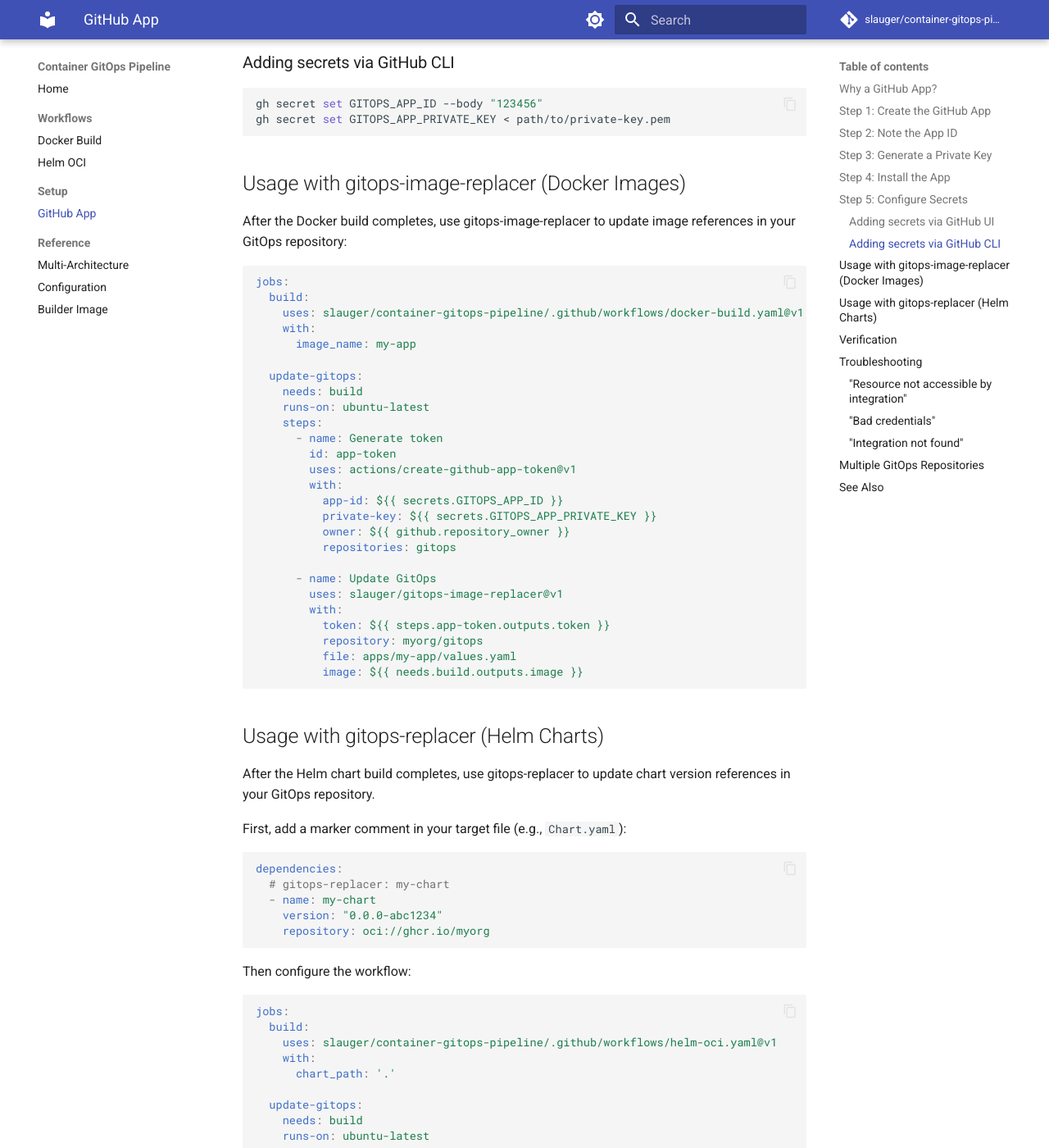
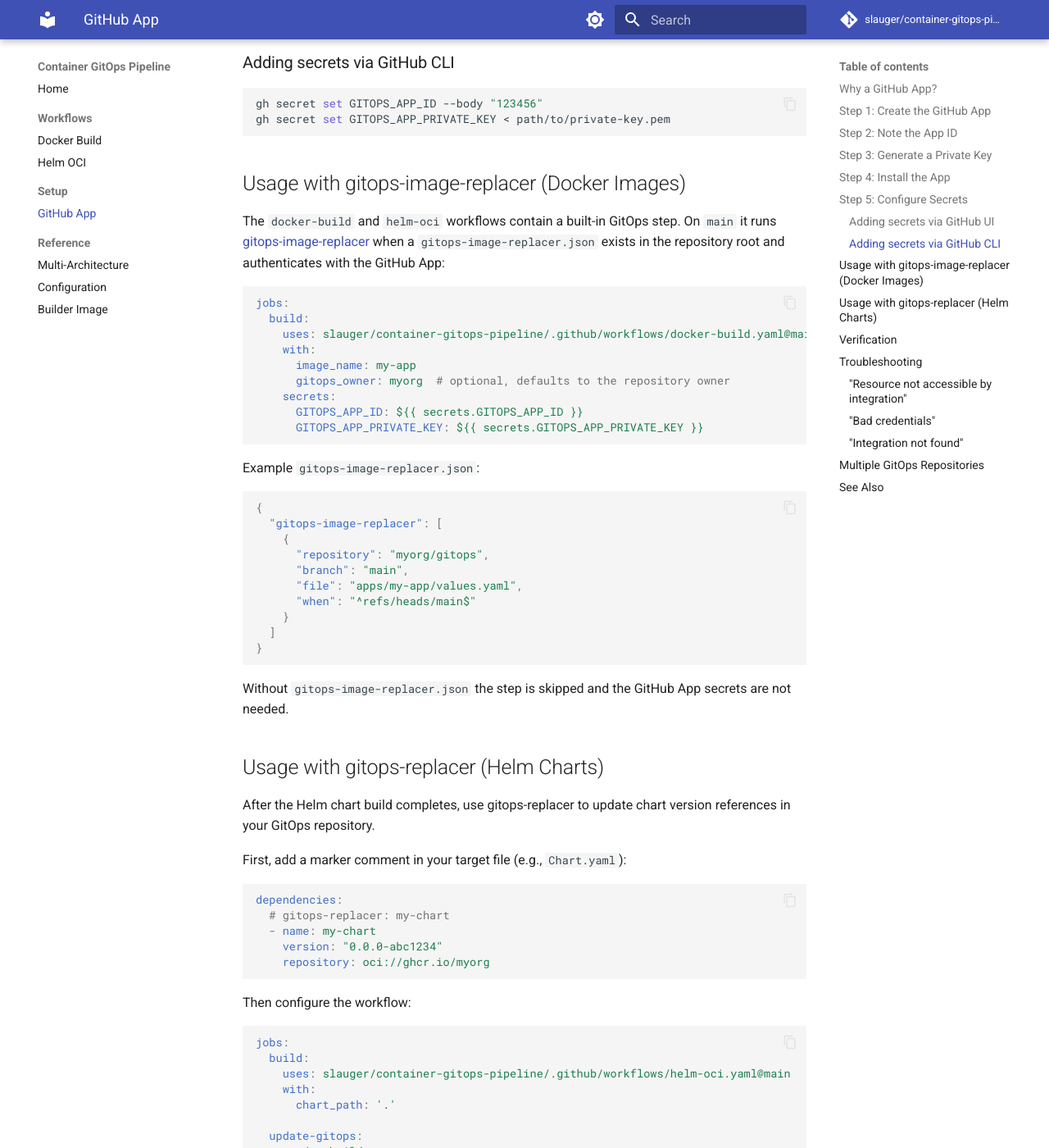
Before and after one commit to slauger/container-gitops-pipeline, an MkDocs documentation site: the page built from docs/github-app.md, in a window 1280 px wide and 1400 px high, scrolled down 2819 px. Shown: the whole window at 82% size. Built offline with MkDocs 1.6.1 and Material for MkDocs 9.7.7, drawn with Linux system fonts in a browser that asks for light colours; comment, search, counter and statistics services are not loaded.

Commit message:
docs: fix workflow references and document current inputs and secrets
- replace @v1 with @main in all examples, there is no v1 tag; add a note
  on pinning a release tag
- configuration: add gitops_owner input and GITOPS_APP_* secrets, add
  secrets table for helm-oci, clarify which semantic-release plugins
  are installed and fix the custom config example accordingly
- github-app: describe the built-in GitOps step instead of a
  non-existent gitops-image-replacer action
- README: do not claim that all tools are pinned

````diff
--- a/docs/github-app.md
+++ b/docs/github-app.md
@@ -103,36 +103,36 @@ gh secret set GITOPS_APP_PRIVATE_KEY < path/to/private-key.pem
 
 ## Usage with gitops-image-replacer (Docker Images)
 
-After the Docker build completes, use gitops-image-replacer to update image references in your GitOps repository:
+The `docker-build` and `helm-oci` workflows contain a built-in GitOps step. On `main` it runs [gitops-image-replacer](https://github.com/slauger/gitops-image-replacer) when a `gitops-image-replacer.json` exists in the repository root and authenticates with the GitHub App:
 
 ```yaml
 jobs:
   build:
-    uses: slauger/container-gitops-pipeline/.github/workflows/docker-build.yaml@v1
+    uses: slauger/container-gitops-pipeline/.github/workflows/docker-build.yaml@main
     with:
       image_name: my-app
+      gitops_owner: myorg  # optional, defaults to the repository owner
+    secrets:
+      GITOPS_APP_ID: ${{ secrets.GITOPS_APP_ID }}
+      GITOPS_APP_PRIVATE_KEY: ${{ secrets.GITOPS_APP_PRIVATE_KEY }}
+```
 
-  update-gitops:
-    needs: build
-    runs-on: ubuntu-latest
-    steps:
-      - name: Generate token
-        id: app-token
-        uses: actions/create-github-app-token@v1
-        with:
-          app-id: ${{ secrets.GITOPS_APP_ID }}
-          private-key: ${{ secrets.GITOPS_APP_PRIVATE_KEY }}
-          owner: ${{ github.repository_owner }}
-          repositories: gitops
+Example `gitops-image-replacer.json`:
 
-      - name: Update GitOps
-        uses: slauger/gitops-image-replacer@v1
-        with:
-          token: ${{ steps.app-token.outputs.token }}
-          repository: myorg/gitops
-          file: apps/my-app/values.yaml
-          image: ${{ needs.build.outputs.image }}
+```json
+{
+  "gitops-image-replacer": [
+    {
+      "repository": "myorg/gitops",
+      "branch": "main",
+      "file": "apps/my-app/values.yaml",
+      "when": "^refs/heads/main$"
+    }
+  ]
+}
 ```
+
+Without `gitops-image-replacer.json` the step is skipped and the GitHub App secrets are not needed.
 
 ## Usage with gitops-replacer (Helm Charts)
 
@@ -153,7 +153,7 @@ Then configure the workflow:
 ```yaml
 jobs:
   build:
-    uses: slauger/container-gitops-pipeline/.github/workflows/helm-oci.yaml@v1
+    uses: slauger/container-gitops-pipeline/.github/workflows/helm-oci.yaml@main
     with:
       chart_path: '.'
 
````
Also changed, not shown: README.md (+5 -3 lines), docs/configuration.md (+19 -7 lines), docs/docker-build.md (+3 -3 lines), docs/helm-oci.md (+1 -1 lines), docs/index.md (+2 -2 lines), docs/multi-arch.md (+1 -1 lines).
